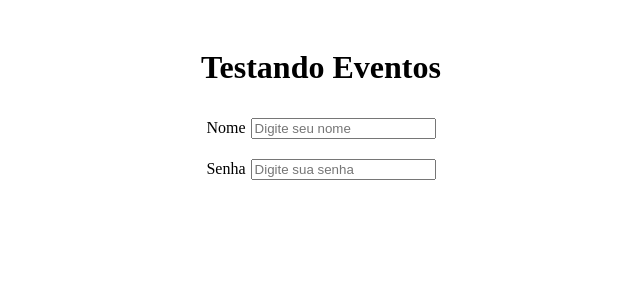
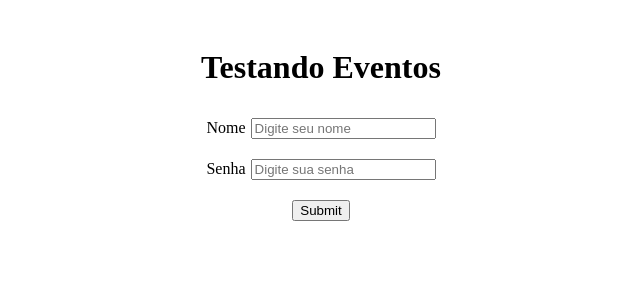
Before and after one commit to RusthenRonald/Projeto-React, a React (Create React App) app in the folder meu-projeto/: page / in a window 1280 px wide. Shown: the top 300 px of the page, without its empty margins (319-959 px from the left). Built offline with nearby package versions, Linux system fonts and the light colour scheme.

Commit message:
previnindo comportamento padrão do sistema

```diff
--- a/meu-projeto/src/components/Form2.js
+++ b/meu-projeto/src/components/Form2.js
@@ -1,6 +1,10 @@
 function Form2(){
+    function Cadastrar(e){
+        console.log('Cadastrou usuário!')
+        e.preventDefault()
+    }
     return(
-        <>
+            <form action="" onSubmit={Cadastrar}>
                 <div>
                     <label htmlFor='text'>Nome</label>
                     <input type='text' placeholder='Digite seu nome' id='text'></input>
@@ -9,6 +13,10 @@ function Form2(){
                     <label htmlFor='password'>Senha</label>
                     <input type='password' placeholder='Digite sua senha' id='password'></input>
                 </div>
-        </>
+                <div>
+                    <input type='submit' ></input>
+                </div>
+            </form>
+
     )
 } export default Form2
```
Lines whose indentation alone changed are shown as unchanged.
